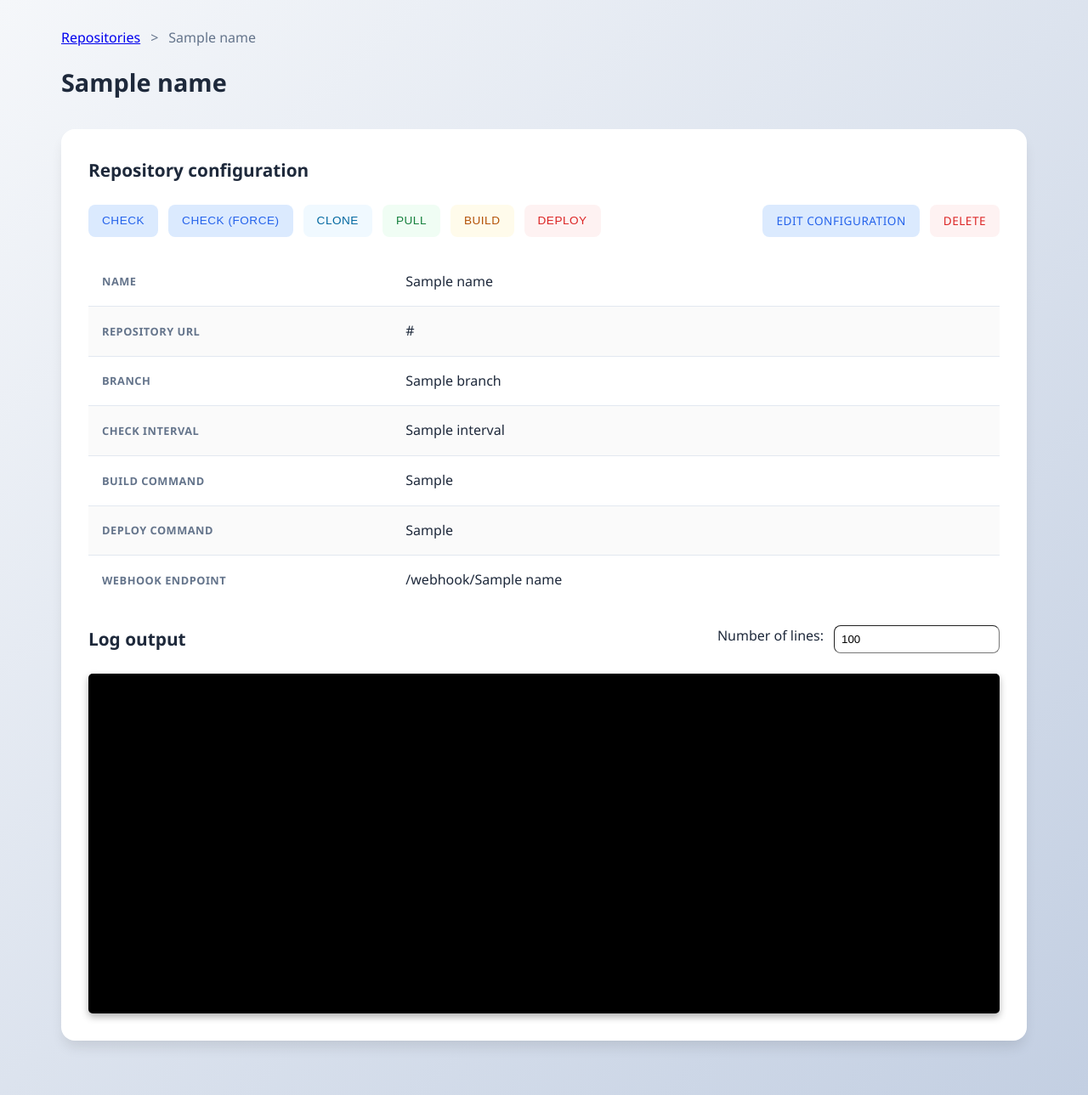
After one commit to adamivangrgic/autodock, a FastAPI app: template templates/repo_details.html in a window 1280 px wide. The commit adds this page. Shown: the whole page at 85% size. Run offline with FastAPI, Linux system fonts and the light colour scheme; the template is opened without the code that fills it: most values are stand-ins (such as "Sample title", 1, 10 or a date in 2020); parts of the project's set-up code (start-up, migrations or seed data) failed here and were passed over.

Commit message:
separating repo and container pages

```diff
--- a/main.py
+++ b/main.py
@@ -256,29 +256,15 @@ async def dash_index(request: Request):
             }
     )
 
-@app.get("/containers", response_class=HTMLResponse)
-async def dash_containers(request: Request):
-    content = await docker_container_list()
+@app.get("/repo/{name}", response_class=HTMLResponse)
+async def dash_repo_details(name, request: Request):
+    repo = globals.config_data['repos'].get(name, None)
 
     return templates.TemplateResponse(
-        request=request, name="containers.html",
-        context={
-            "content": content,
-            "HOST_ADDRESS": globals.config_data['host_address']
-            }
-    )
-
-@app.get("/details/{name}", response_class=HTMLResponse)
-async def dash_details(name, request: Request):
-    repo = globals.config_data['repos'].get(name, None)
-    raw_container_output, container = await docker_container_inspect(name)
-
-    return templates.TemplateResponse(
-        request=request, name="details.html",
+        request=request, name="repo_details.html",
         context={
             "name": name,
             "repo": repo,
-            "container": container,
             "HOST_ADDRESS": globals.config_data['host_address']
             }
     )
@@ -327,7 +313,7 @@ async def dash_config_save(
     globals.config_data['repos'][name] = content
     write_and_reload_config_file()
 
-    return RedirectResponse(url=f"/details/{name}", status_code=status.HTTP_302_FOUND)
+    return RedirectResponse(url=f"/repo/{name}", status_code=status.HTTP_302_FOUND)
 
 @app.get("/config/delete/{name}", response_class=RedirectResponse)
 async def dash_config_delete(name):
@@ -335,6 +321,30 @@ async def dash_config_delete(name):
     write_and_reload_config_file()
 
     return RedirectResponse(url="/", status_code=status.HTTP_302_FOUND)
+
+@app.get("/containers", response_class=HTMLResponse)
+async def dash_containers(request: Request):
+    content = await docker_container_list()
+
+    return templates.TemplateResponse(
+        request=request, name="containers.html",
+        context={
+            "content": content,
+            "HOST_ADDRESS": globals.config_data['host_address']
+            }
+    )
+
+@app.get("/container/{container_id}", response_class=HTMLResponse)
+async def dash_container_details(container_id, request: Request):
+    raw_container_output, container = await docker_container_inspect(container_id)
+
+    return templates.TemplateResponse(
+        request=request, name="container_details.html",
+        context={
+            "container": container,
+            "HOST_ADDRESS": globals.config_data['host_address']
+            }
+    )
 
 ##
 
--- a/static/css/styles.css
+++ b/static/css/styles.css
@@ -45,6 +45,7 @@ h1 {
     color: var(--header-text);
     font-size: 1.8rem;
     font-weight: 600;
+    margin-top: 1rem;
 }
 
 h2 {
@@ -95,7 +96,7 @@ h2 {
 }
 
 /* Repo Item Styles */
-.repo {
+.list-item {
     background: var(--surface);
     border-bottom: 1px solid var(--border);
     transition: all 0.3s ease;
@@ -103,11 +104,11 @@ h2 {
     padding: 2rem;
 }
 
-.repo:last-child {
+.list-item:last-child {
     border-bottom: none;
 }
 
-.repo:hover {
+.list-item:hover {
     background: #f8fafc;
     transform: translateY(-2px);
     box-shadow: var(--shadow);
@@ -121,7 +122,7 @@ h2 {
     align-items: center;
 }
 
-.repo-name {
+.list-item-name {
     font-weight: 600;
     color: var(--text-primary);
     font-size: 1.1rem;
@@ -399,7 +400,7 @@ button, .button {
     }
 }
 
-.repo {
+.list-item {
     animation: fadeIn 0.5s ease forwards;
 }
 
--- a/templates/containers.html
+++ b/templates/containers.html
@@ -27,11 +27,12 @@
 
             {% for container in content %}
             <div class="repo">
+                {% set id = container['Id'] %}
                 {% set name = container['Names'] %}
                 {% set status = container['State'] %}
                 {% set created = container['RunningFor'] %}
                 <div class="list-row">
-                    <a href="/details/{{ name }}" class="repo-name" data-label="Name">{{ name }}</a>
+                    <a href="/container/{{ id }}" class="repo-name" data-label="Name">{{ name }}</a>
                     <div class="status-container" data-label="Status">
                         <div class="status status-{{ status }}">{{ status }}</div>
                     </div>
--- a/templates/index.html
+++ b/templates/index.html
@@ -26,9 +26,9 @@
             </div>
 
             {% for name, repo in content.items() %}
-            <div class="repo">
+            <div class="list-item">
                 <div class="list-row">
-                    <a href="/details/{{ name }}" class="repo-name" data-label="Name">{{ name }}</a>
+                    <a href="/details/{{ name }}" class="list-item-name" data-label="Name">{{ name }}</a>
                     {% if repo['inspect'] %}
                         {% set status = repo['inspect'][0]['State']['Status'] %}
                         <div class="status-container" data-label="Status">
--- /dev/null
+++ b/templates/repo_details.html
@@ -0,0 +1,88 @@
+<html>
+
+<head>
+    <title>{{ name }} - autodock</title>
+    <link href="{{ url_for('static', path='/css/styles.css') }}" rel="stylesheet">
+    <meta name="viewport" content="width=device-width, initial-scale=1.0">
+</head>
+
+<body>
+    <div class="container">
+        <div class="header">
+            <p class="element-row">
+                <a href="/">Repositories</a><span>></span>
+                <a>{{ name }}</a>
+            </p>
+            <h1>{{ name }}</h1>
+        </div>
+
+        {% if repo %}
+        <div class="card">
+            <h2>Repository configuration</h2>
+
+            <div class="element-row">
+                <button class="button-primary" onclick="apiCall('/api/repo/check', {'name': '{{ name }}'})">Check</button>
+                <button class="button-primary" onclick="apiCall('/api/repo/check/?force=True', {'name': '{{ name }}'})">Check (force)</button>
+                <button class="button-secondary" onclick="apiCall('/api/repo/clone', {'name': '{{ name }}'})">Clone</button>
+                <button class="button-success" onclick="apiCall('/api/repo/pull', {'name': '{{ name }}'})">Pull</button>
+                <button class="button-warning" onclick="apiCall('/api/repo/build', {'name': '{{ name }}'})">Build</button>
+                <button class="button-error" onclick="apiCall('/api/repo/deploy', {'name': '{{ name }}'})">Deploy</button>
+
+                <a class="button button-primary right-align"  href="/config/edit/{{ name }}" type="button">Edit configuration</a>
+                <a class="button button-error"  href="/config/delete/{{ name }}" type="button">Delete</a>
+            </div>
+
+            <div class="table">
+                <div class="table-row">
+                    <div class="table-label">Name</div>
+                    <div class="table-value">{{ name }}</div>
+                </div>
+                <div class="table-row">
+                    <div class="table-label">Repository URL</div>
+                    <div class="table-value">{{ repo['repo_url'] }}</div>
+                </div>
+                <div class="table-row">
+                    <div class="table-label">Branch</div>
+                    <div class="table-value">{{ repo['branch'] }}</div>
+                </div>
+                <div class="table-row">
+                    <div class="table-label">Check interval</div>
+                    <div class="table-value">{{ repo['interval'] }}</div>
+                </div>
+                <div class="table-row">
+                    <div class="table-label">Build command</div>
+                    <div class="table-value">{{ repo['build_command'] }}</div>
+                </div>
+                <div class="table-row">
+                    <div class="table-label">Deploy command</div>
+                    <div class="table-value">{{ repo['deploy_command'] }}</div>
+                </div>
+                <div class="table-row">
+                    <div class="table-label">Webhook endpoint</div>
+                    <div class="table-value">/webhook/{{ name }}</div>
+                </div>
+            </div>
+
+            <div class="element-row">
+                <h2>Log output</h2>
+                <span class="right-align">Number of lines: </span>
+                <input type="number" id="line-num" value="100">
+            </div>
+
+            <div class="black-box" id="log-output"></div>
+
+            <script>
+                setInterval(function() {
+                    fill_log_output('/api/repo/get_logs',
+                        {'name': '{{ name }}', 'line_num': document.querySelector('#line-num').value},
+                        '#log-output')
+                }, 2000);
+            </script>
+        </div>
+        {% endif %}
+    </div>
+
+    <script src="{{ url_for('static', path='/scripts/script.js') }}"></script>
+</body>
+
+</html>
```
Also changed, not shown: functions.py (+6 -5 lines), templates/container_details.html (renamed from templates/details.html, +2 -69 lines).
